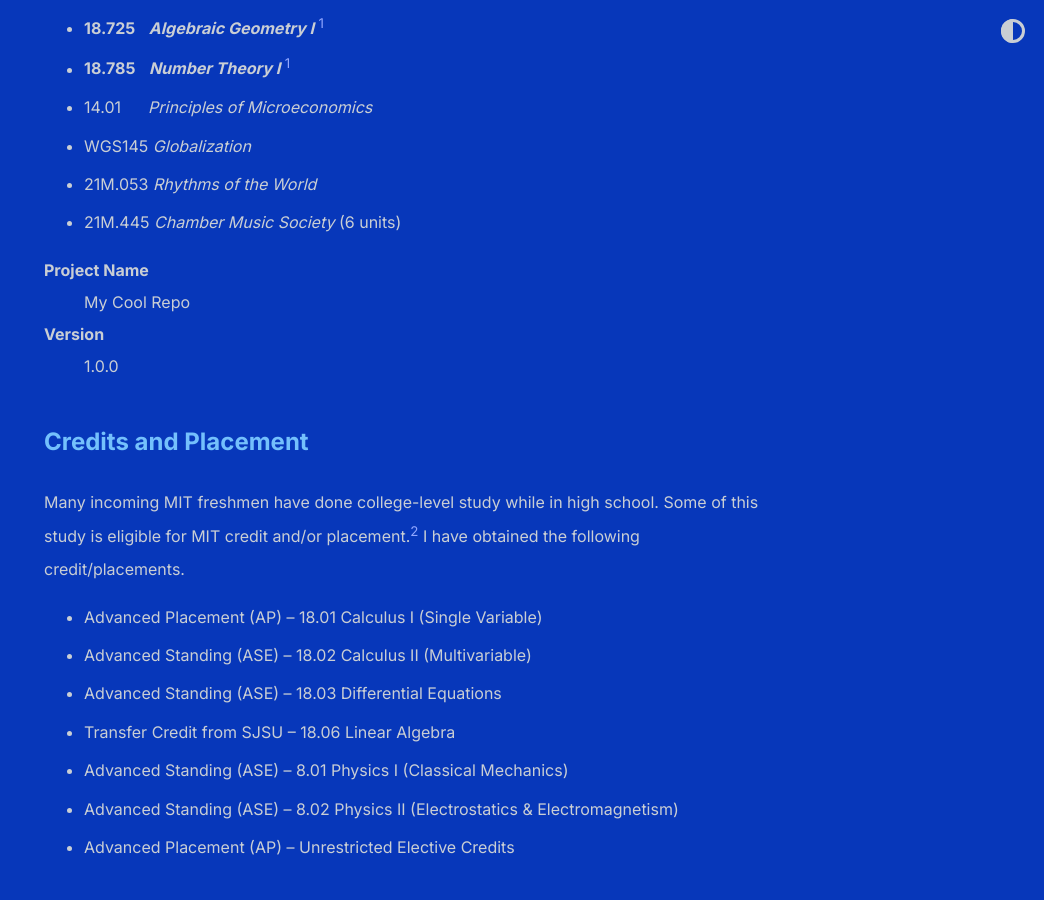
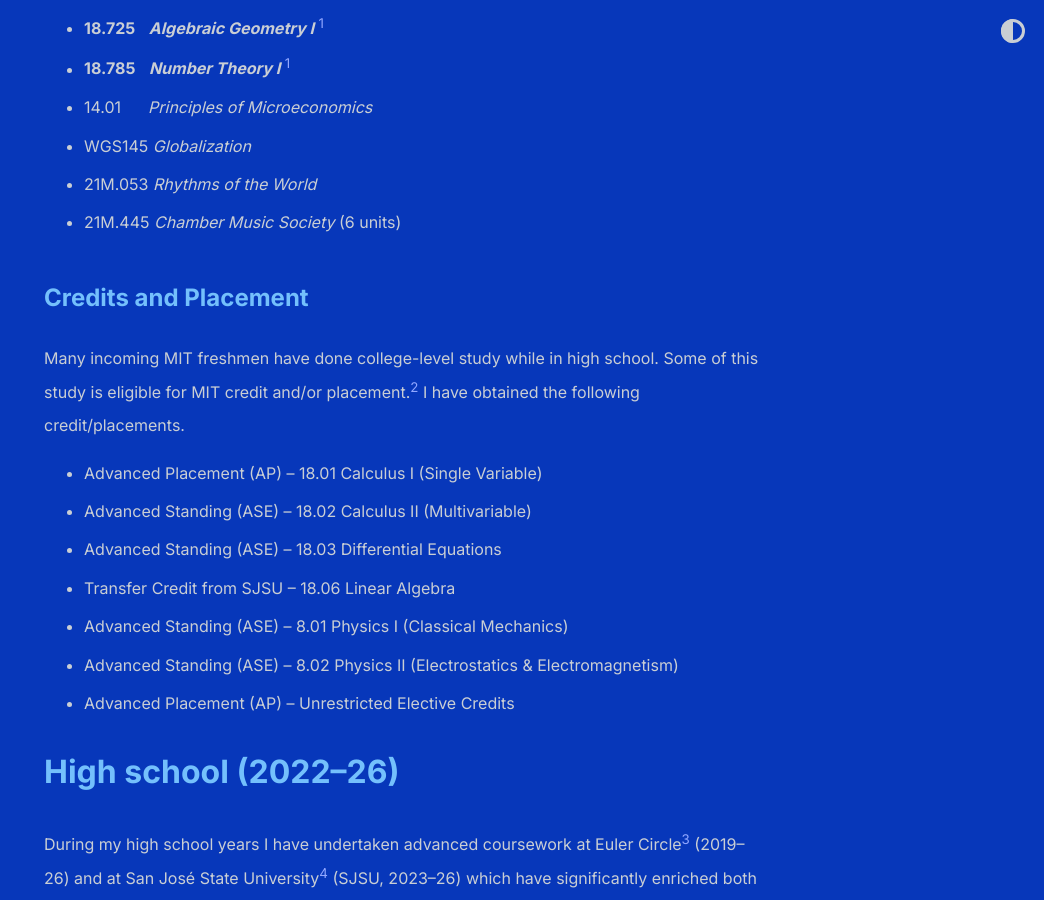
Before and after one commit to shihankanungo/shihankanungo.github.io, a Jekyll site: the page built from courses.md, in a window 1280 px wide and 900 px high, scrolled down 770 px. Shown: the whole window, without its empty margins (236-1280 px from the left). Built offline with Jekyll 4.4.1, drawn with Linux system fonts in a browser that asks for light colours.

Commit message:
Update courses.md

```diff
--- a/courses.md
+++ b/courses.md
@@ -22,13 +22,6 @@ title: Mathematics &mdash; coursework
 
 [^4]:I am not formally enrolled in this subject because it is a graduate course, and the MIT Mathematics Department does not permit freshmen to enroll in graduate courses during their first semester. However, I am submitting problem sets, taking the midterms and final exam, and having all of my work graded. In all practical respects, I am taking the subject.
 
-<dl>
-  <dt><b>Project Name</b></dt>
-  <dd>My Cool Repo</dd>
-
-  <dt><b>Version</b></dt>
-  <dd>1.0.0</dd>
-</dl>
 
 ## Credits and Placement
 
```
